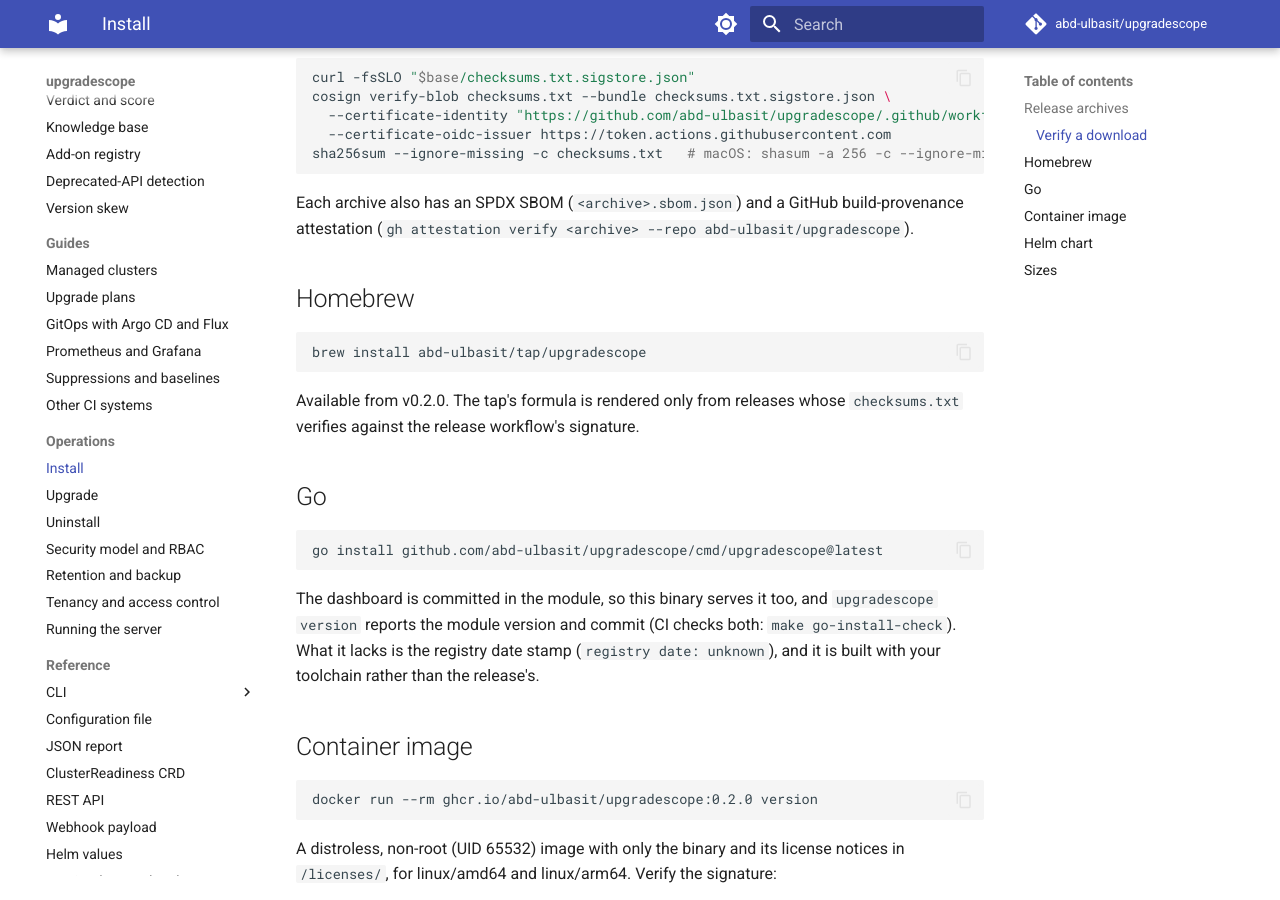
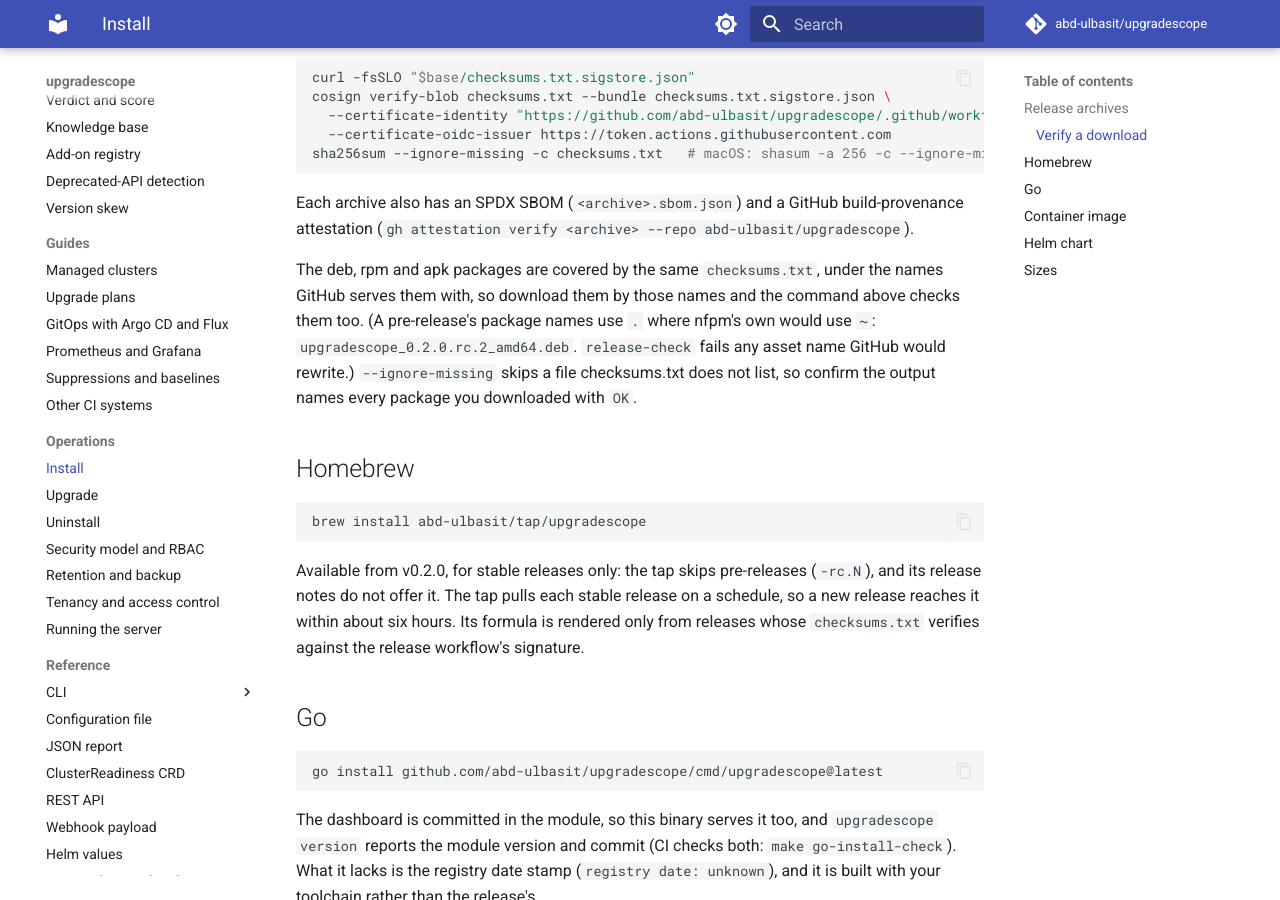
Before and after one commit to abd-ulbasit/upgradescope, an MkDocs documentation site: the page built from docs/operations/install.md, in a window 1280 px wide and 900 px high, scrolled down 1370 px. Built offline with MkDocs 1.6.1 and Material for MkDocs 9.7.7, drawn with Linux system fonts in a browser that asks for light colours; comment, search, counter and statistics services are not loaded.

Commit message:
fix(release): leave the Homebrew line out of pre-release notes
The tap (abd-ulbasit/homebrew-tap) pulls stable releases only and does not
exist until v0.2.0, but the footer offered `brew install` on every release,
rc.2 included. The line is now wrapped in {{ if not .Prerelease }}, with the
tap's six-hour pull interval stated on stable releases. The footer is a Go
template that GoReleaser renders only when it publishes, so
hack/release-footer_test.sh renders it with text/template for a stable and a
pre-release version.

install.md says the same, and tells users to confirm the checksum output
names every package they downloaded: --ignore-missing skips unlisted files.

Refs #198

Co-Authored-By: Claude Fable 5 <noreply@anthropic.com>

````diff
--- a/docs/operations/install.md
+++ b/docs/operations/install.md
@@ -56,14 +56,25 @@ Each archive also has an SPDX SBOM (`<archive>.sbom.json`) and a GitHub
 build-provenance attestation (`gh attestation verify <archive> --repo
 abd-ulbasit/upgradescope`).
 
+The deb, rpm and apk packages are covered by the same `checksums.txt`, under
+the names GitHub serves them with, so download them by those names and the
+command above checks them too. (A pre-release's package names use `.` where
+nfpm's own would use `~`: `upgradescope_0.2.0.rc.2_amd64.deb`. `release-check`
+fails any asset name GitHub would rewrite.) `--ignore-missing` skips a file
+checksums.txt does not list, so confirm the output names every package you
+downloaded with `OK`.
+
 ## Homebrew
 
 ```sh
 brew install abd-ulbasit/tap/upgradescope
 ```
 
-Available from v0.2.0. The tap's formula is rendered only from releases
-whose `checksums.txt` verifies against the release workflow's signature.
+Available from v0.2.0, for stable releases only: the tap skips
+pre-releases (`-rc.N`), and its release notes do not offer it. The tap pulls
+each stable release on a schedule, so a new release reaches it within about
+six hours. Its formula is rendered only from releases whose `checksums.txt`
+verifies against the release workflow's signature.
 
 ## Go
 
````
Also changed, not shown: .goreleaser.yml (+5 -2 lines), 2 other files.
